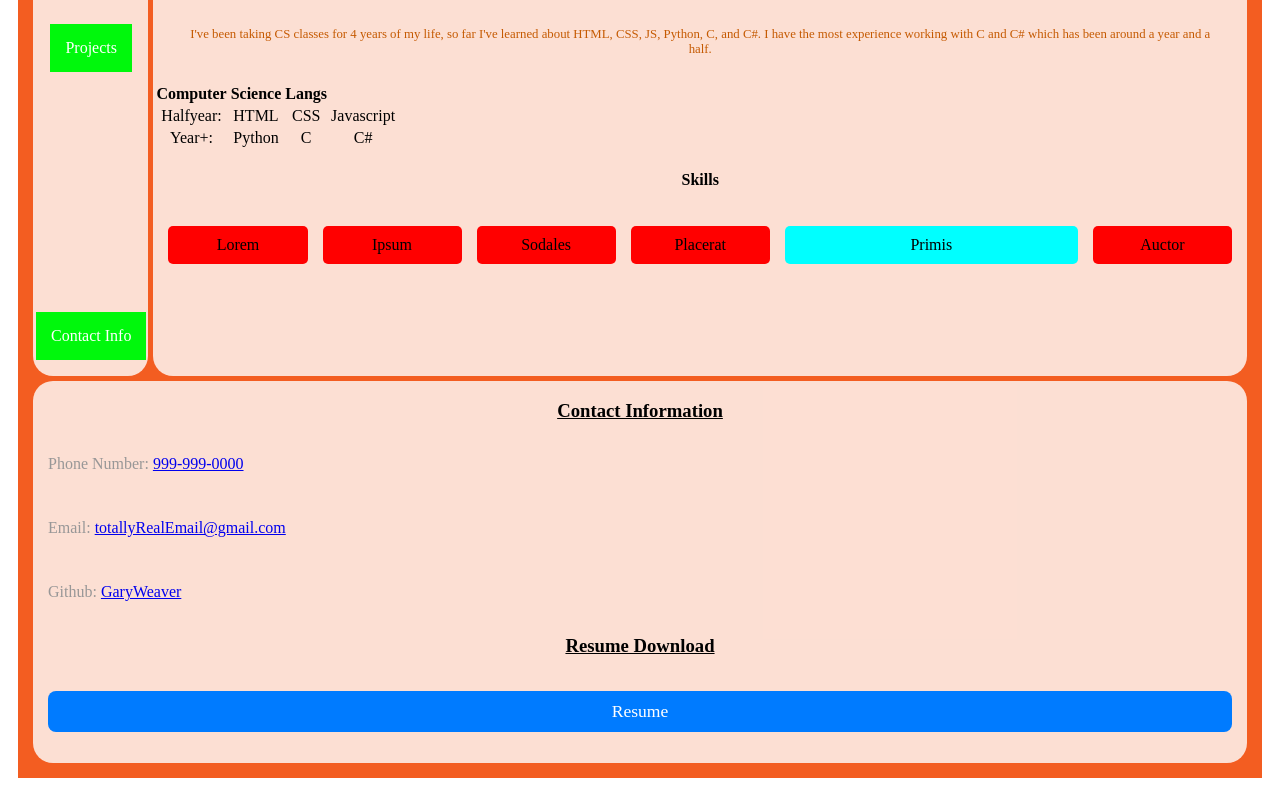
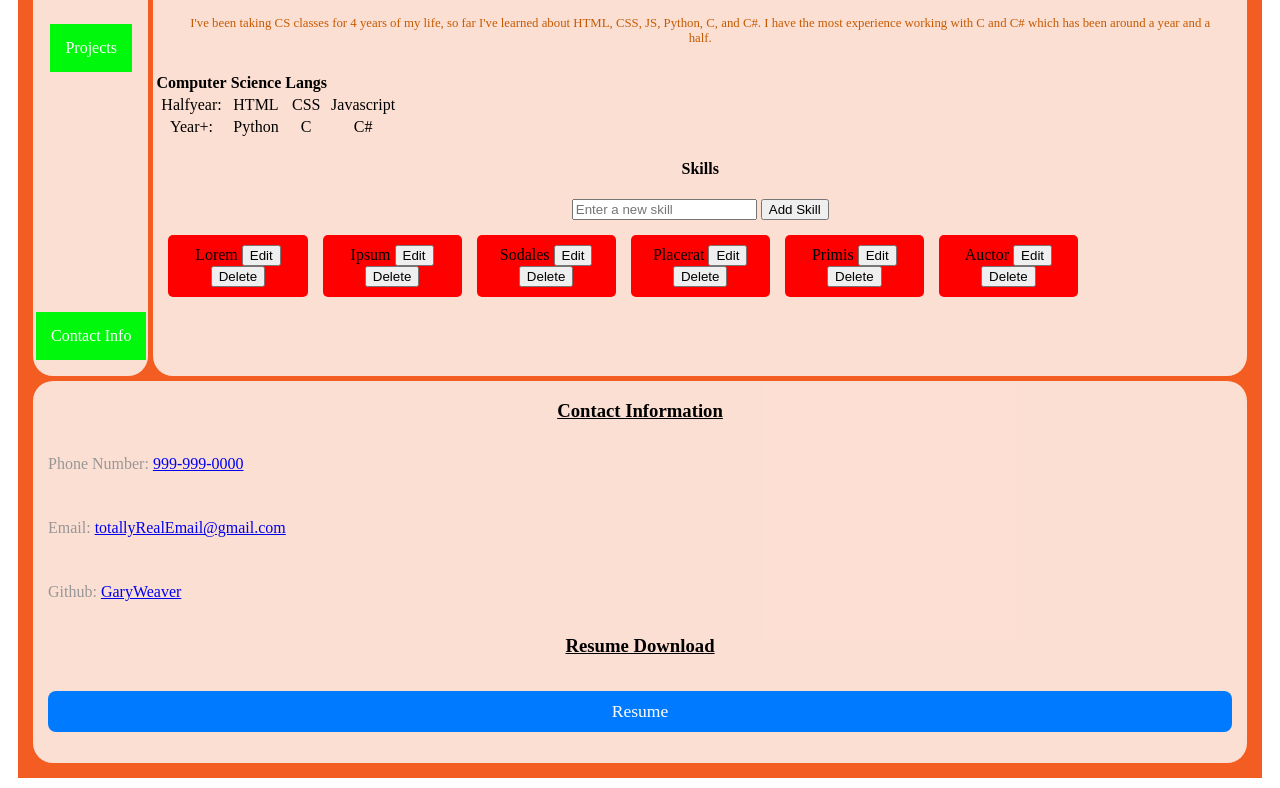
Before and after one commit to GaryWeaver/Homework9, a plain HTML site: page index.html in a window 1280 px wide. Shown: the part 886-1674 px from the top of the page. Drawn offline with nearby package versions, Linux system fonts and the light colour scheme.

Commit message:
dynamic skills

```diff
--- a/app.js
+++ b/app.js
@@ -34,3 +34,66 @@ function daysUntilDeadline(deadline) {
     const daysRemaining = Math.ceil(timeDifference / (1000 * 60 * 60 * 24));
     return daysRemaining;
 }
+
+$(document).ready(function() {
+    let skills = [
+        "Lorem",
+        "Ipsum",
+        "Sodales",
+        "Placerat",
+        "Primis",
+        "Auctor"
+    ];
+
+    const updateSkillsList = () => {
+        $('#skillsList').empty();
+        skills.forEach((skill, index) => {
+            const skillItem = $(`
+                <div class="skill-item" data-index="${index}">
+                    ${skill}
+                    <button class="edit-button">Edit</button>
+                    <button class="delete-button">Delete</button>
+                </div>
+            `);
+            $('#skillsList').append(skillItem);
+        });
+    };
+
+    updateSkillsList();
+
+    $('#addSkillButton').click(function() {
+        const newSkill = $('#skillInput').val().trim();
+        if (newSkill && !skills.includes(newSkill)) {
+            skills.push(newSkill);
+            $('#skillInput').val('');
+            updateSkillsList();
+            $('#skillsList').fadeIn();
+        } else {
+            alert('Skill already exists or input is invalid!');
+        }
+    });
+
+    // Edit Skill
+    $(document).on('click', '.edit-button', function() {
+        const index = $(this).parent().data('index');
+        const currentSkill = skills[index];
+        const newSkill = prompt('Edit skill:', currentSkill); // Prompt user for new skill name
+
+        // Check if user provided a new skill name and it isn't a duplicate
+        if (newSkill && newSkill.trim() !== '' && !skills.includes(newSkill)) {
+            skills[index] = newSkill.trim(); // Update skill in array
+            updateSkillsList(); // Refresh the displayed skills list
+        } else if (newSkill === null) {
+            // User canceled the prompt
+            return;
+        } else {
+            alert('Skill already exists or input is invalid!'); // Alert if the new skill is a duplicate or empty
+        }
+    });
+
+    $(document).on('click', '.delete-button', function() {
+        const index = $(this).parent().data('index');
+        skills.splice(index, 1);
+        updateSkillsList();
+    });
+});
--- a/index.html
+++ b/index.html
@@ -110,13 +110,12 @@
             </table>
 
             <div class="Skills"><h4 id="skills"><b>Skills</b></h4>
-                <div class="skills-grid">
-                    <div class="skill-item">Lorem</div>
-                    <div class="skill-item">Ipsum</div>
-                    <div class="skill-item">Sodales</div>
-                    <div class="skill-item">Placerat</div>
-                    <div class="skill-item important-skill">Primis</div>
-                    <div class="skill-item">Auctor</div>
+                <div class="skills-controls">
+                    <input type="text" id="skillInput" placeholder="Enter a new skill" />
+                    <button id="addSkillButton">Add Skill</button>
+                </div>
+                <div class="skills-grid" id="skillsList">
+
                 </div>
             </div>
         </div>
@@ -131,6 +130,7 @@
             <h3><u>Resume Download</u></h3>
             <p><a href="https://docs.google.com/document/d/11sPFYTRJN0mRI5Gq4hOZ1T03EWebqYIok2RPYlV_QVU/edit?usp=drive_link"  class="download-btn" download>Resume</a></p></div>
     </div>
+    <script src="https://ajax.googleapis.com/ajax/libs/jquery/3.7.1/jquery.min.js"></script>
     <script src="app.js"></script>
     </body>
 
```
